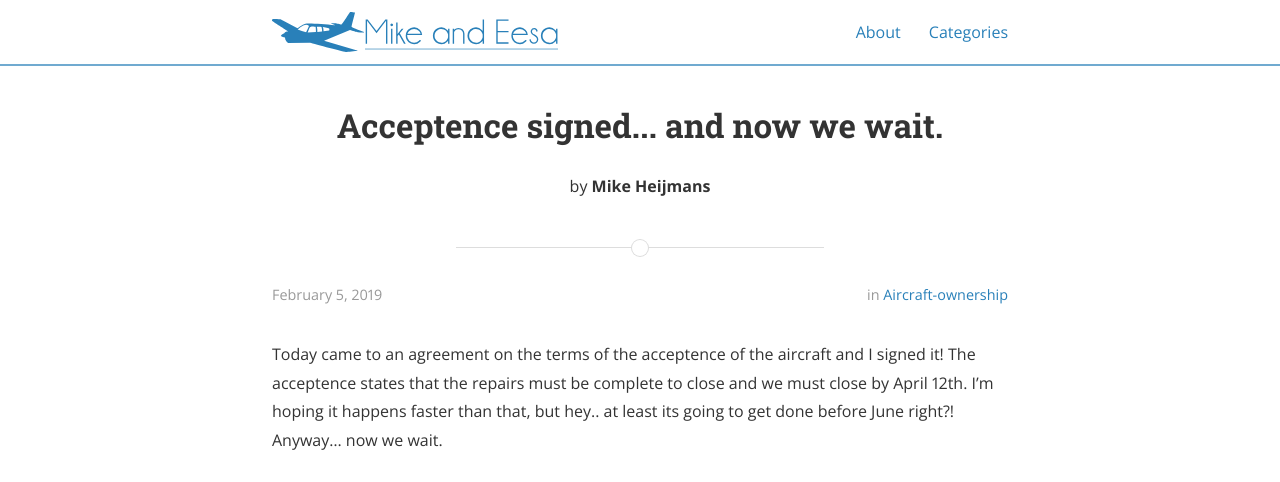
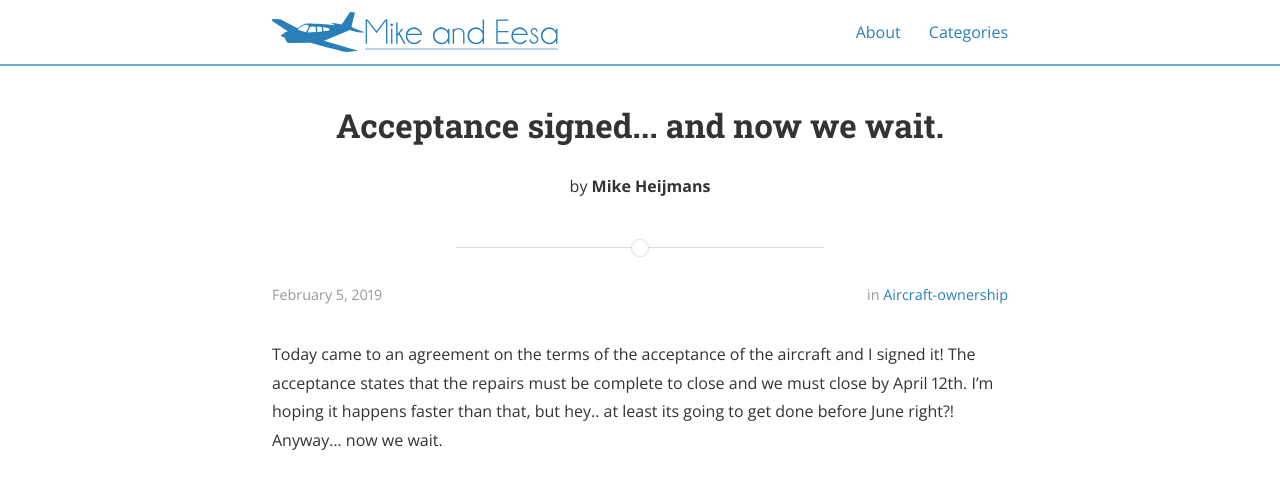
Before and after one commit to parabuzzle/mikeandeesa.com, a Jekyll site: the page built from _posts/2019-02-05-acceptance-signed-now-we-wait.md, in a window 1280 px wide. Shown: the top 482 px of the page. Built offline with Jekyll 4.4.1, drawn with Linux system fonts in a browser that asks for light colours; nearby versions of some CDN libraries.

Commit message:
minor spelling fixes

```diff
--- a/_posts/2019-02-05-acceptance-signed-now-we-wait.md
+++ b/_posts/2019-02-05-acceptance-signed-now-we-wait.md
@@ -1,9 +1,9 @@
 ---
 layout: post
-title:  "Acceptence signed... and now we wait."
+title:  "Acceptance signed... and now we wait."
 date:   2019-02-05 12:00:00
 author: Mike Heijmans
 categories: aircraft-ownership
 ---
 
-Today came to an agreement on the terms of the acceptence of the aircraft and I signed it! The acceptence states that the repairs must be complete to close and we must close by April 12th. I'm hoping it happens faster than that, but hey.. at least its going to get done before June right?! Anyway... now we wait.
+Today came to an agreement on the terms of the acceptance of the aircraft and I signed it! The acceptance states that the repairs must be complete to close and we must close by April 12th. I'm hoping it happens faster than that, but hey.. at least its going to get done before June right?! Anyway... now we wait.
```
Also changed, not shown: _posts/2019-01-05-we-may-have-found-a-plane.md (+0 -1 lines), _posts/2019-01-17-we-have-a-contract.md (+3 -3 lines), _posts/2019-01-23-oh-no.md (+2 -2 lines), _posts/2019-01-29-pre-buy-complete.md (+1 -1 lines).
